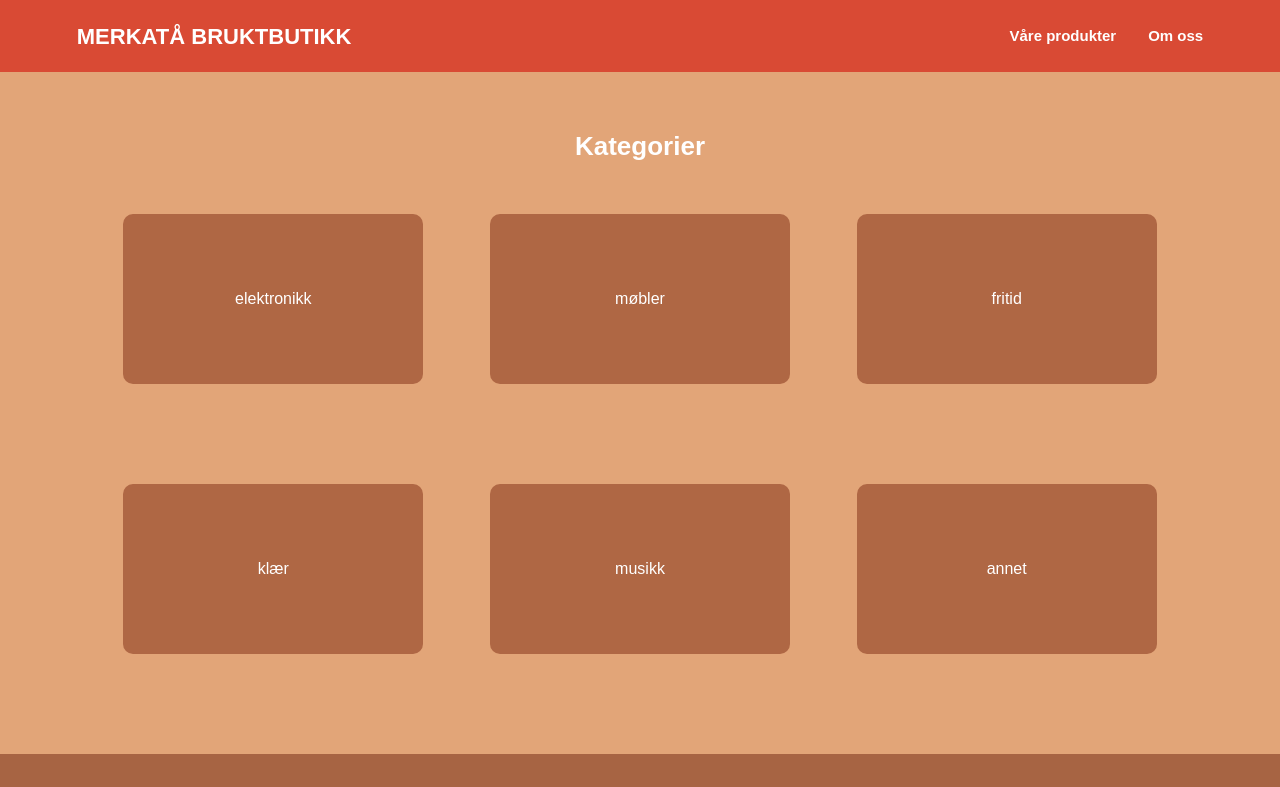
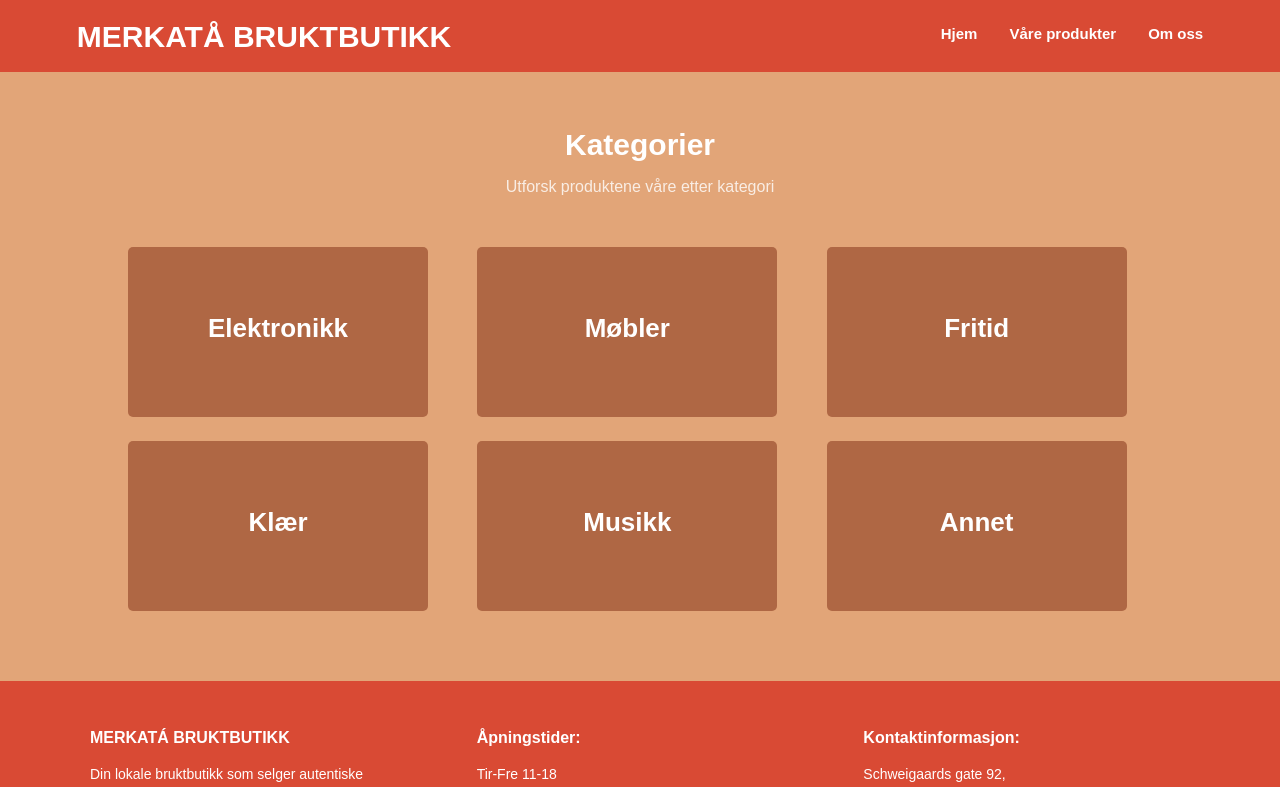
Before and after one commit to JosefBurkan/Merkata_Brukt_Butikk, a Next.js app: page /categories in a window 1280 px wide. Shown: the top 787 px of the page. Built offline with nearby package versions, Linux system fonts and the light colour scheme.

Commit message:
Modified Navbar, cards and fixed products rendering page

```diff
--- a/app/categories/page.tsx
+++ b/app/categories/page.tsx
@@ -1,28 +1,63 @@
-"use client"
+import Link from "next/link";
 
-import { useRouter } from 'next/navigation'
-
+const categories = [
+    {
+        name: "Elektronikk",
+        slug: "elektronikk",
+    },
+    {
+        name: "Møbler",
+        slug: "mobler",
+    },
+    {
+        name: "Fritid",
+        slug: "fritid",
+    },
+    {
+        name: "Klær",
+        slug: "klaer",
+    },
+    {
+        name: "Musikk",
+        slug: "musikk",
+    },
+    {
+        name: "Annet",
+        slug: "annet",
+    },
+];
 
 export default function Categories() {
-
-    const router = useRouter();
-
-    const dynamicRoute = (name) =>
-    {
-        router.push(`/products/${name}`)
-    }
-
     return (
         <main className="categories">
             <section className="news-section">
-                <h2 className="pb-10">Kategorier</h2>
-                <div className="product-list grid grid-cols-1 lg:grid-cols-3 gap-50 justify-items-center mx-auto">
-                    <button onClick={() => dynamicRoute("elektronikk")} className="category-card">elektronikk</button>
-                    <button onClick={() => dynamicRoute("mobler")} className="category-card">møbler</button>
-                    <button onClick={() => dynamicRoute("fritid")} className="category-card">fritid</button>
-                    <button onClick={() => dynamicRoute("klaer")} className="category-card">klær</button>
-                    <button onClick={() => dynamicRoute("musikk")} className="category-card">musikk</button>
-                    <button onClick={() => dynamicRoute("annet")} className="category-card">annet</button>
+
+                {/* Overskrift */}
+                <div className="mb-12 text-center">
+                    <h1 className="text-3xl font-bold">
+                        Kategorier
+                    </h1>
+
+                    <p className="mt-3 text-base opacity-80">
+                        Utforsk produktene våre etter kategori
+                    </p>
+                </div>
+
+                {/* Kategorier */}
+                <div className="mx-auto grid w-full max-w-5xl grid-cols-1 gap-6 sm:grid-cols-2 lg:grid-cols-3">
+
+                    {categories.map((category) => (
+                        <Link
+                            key={category.slug}
+                            href={`/products/${category.slug}`}
+                            className="category-card flex flex-col items-center justify-center px-6 text-center"
+                        >
+                            <h2 className="text-xl font-bold">
+                                {category.name}
+                            </h2>
+                        </Link>
+                    ))}
+
                 </div>
             </section>
         </main>
--- a/app/components/Navbar.tsx
+++ b/app/components/Navbar.tsx
@@ -3,6 +3,7 @@ import Link from "next/link";
 export default function Navbar() {
   return (
     <nav className="navbar">
+      <Link href="/">Hjem</Link>
       <Link href="/categories">Våre produkter</Link>
       <Link href="/about">Om oss</Link>
     </nav>
--- a/app/globals.css
+++ b/app/globals.css
@@ -14,7 +14,9 @@
   --hero-image: #965f43;
   --main: #e2a578;
   --card: #af6744;
-  --footer: #a76443;
+  --footer:#d94a34;
+
+
 }
 
 @theme inline {
@@ -77,7 +79,7 @@ a {
 }
 
 .logo {
-  font-size: 22px;
+  font-size: 30px;
   font-weight: 700;
 
   white-space: nowrap;
@@ -98,14 +100,24 @@ a {
 .navbar a {
   font-size: 15px;
   font-weight: 600;
-
-  transition: opacity 0.2s ease;
+  position: relative;
+  padding-bottom: 4px;
 }
 
-.navbar a:hover {
-  opacity: 0.7;
+.navbar a::after {
+  content: "";
+  position: absolute;
+  left: 0;
+  bottom: 0;
+  width: 0;
+  height: 2px;
+  background: currentColor;
+  transition: width 0.2s ease;
 }
 
+.navbar a:hover::after {
+  width: 100%;
+}
 
 /* =========================
    PAGE WRAPPER
@@ -232,7 +244,7 @@ a {
 }
 
 .product-card {
-  height: 275px;
+  height: 300px;
   width: 300px;
 
   background: var(--card);
@@ -252,7 +264,7 @@ a {
   width: 300px;
 
   background: var(--card);
-  border-radius: 10px;
+  border-radius: 5px;
   transition:
     transform 0.2s ease,
     box-shadow 0.2s ease;
--- a/app/products/[name]/page.tsx
+++ b/app/products/[name]/page.tsx
@@ -1,10 +1,21 @@
-import { createClient } from '@/supabase/server'
-import { cookies } from 'next/headers'
-import SearchBar from '@/app/components/SearchBar';
-import Filter from '@/app/components/Filter';
+import { createClient } from "@/supabase/server";
+import { cookies } from "next/headers";
+import SearchBar from "@/app/components/SearchBar";
+import Filter from "@/app/components/Filter";
 
-// params for når man går inn på siden (kategorien)
-// seachParams for når du søker på noe etter du er inne på siden (navn på produkt)
+// URL-navnet brukes som slug.
+// Verdien er det faktiske kategorinavnet som finnes i databasen.
+const categoryMap: Record<string, string> = {
+    elektronikk: "Elektronikk",
+    mobler: "Møbler",
+    fritid: "Fritid",
+    klaer: "Klær",
+    musikk: "Musikk",
+    annet: "Annet",
+};
+
+// params brukes når man går inn på kategorien.
+// searchParams brukes for søk og filtrering.
 export default async function Products({
     params,
     searchParams,
@@ -18,35 +29,70 @@ export default async function Products({
     }>;
 }) {
     const { name } = await params;
-    const { search, maxPrice, minPrice, sub_category } = await searchParams;
+
+    const {
+        search,
+        maxPrice,
+        minPrice,
+        sub_category,
+    } = await searchParams;
+
+    // Gjør f.eks. "elektronikk" om til "Elektronikk"
+    // og "mobler" om til "Møbler".
+    const category = categoryMap[name];
 
     const cookieStore = await cookies();
-    const supabase = await createClient(cookieStore);
+    const supabase = createClient(cookieStore);
+
+    // Hvis URL-en inneholder en kategori som ikke finnes
+    if (!category) {
+        return (
+            <main className="p-10 text-center">
+                <h1 className="text-3xl font-bold">
+                    Kategorien finnes ikke
+                </h1>
+            </main>
+        );
+    }
 
     let query = supabase
         .from("Product")
         .select("*")
-        .eq("category", name);
+        .eq("category", category);
 
-    // Søk
+    // Søk på produktnavn
     if (search) {
         query = query.ilike("name", `%${search}%`);
     }
 
     // Makspris
     if (maxPrice) {
-        query = query.lte("price", Number(maxPrice));
+        query = query.lte(
+            "price",
+            Number(maxPrice)
+        );
     }
 
+    // Minimumspris
     if (minPrice) {
-        query = query.lte("price", Number(maxPrice));
+        query = query.gte(
+            "price",
+            Number(minPrice)
+        );
     }
 
+    // Underkategori
     if (sub_category) {
-        query = query.eq("sub_category", sub_category);
+        query = query.eq(
+            "sub_category",
+            sub_category
+        );
     }
 
-    const { data: products, error } = await query;
+    const {
+        data: products,
+        error,
+    } = await query;
 
     if (error) {
         console.error(error);
@@ -54,42 +100,61 @@ export default async function Products({
 
     return (
         <main>
+            {/* Breadcrumb */}
             <p className="p-5 text-black">
-                Forside / Produkter / {name}
+                Forside / Produkter / {category}
             </p>
 
+            {/* Filter */}
             <div className="filter-container">
                 <div className="filter">
                     <Filter name={name} />
                 </div>
             </div>
 
-            <div className="flex items-center justify-center -mt-50">
+            {/* Søk */}
+            <div className="-mt-50 flex items-center justify-center">
                 <SearchBar className="text-center" />
             </div>
 
-            <h1 className="text-3xl font-bold text-center p-5">
-                {name}
+            {/* Kategori */}
+            <h1 className="p-5 text-center text-3xl font-bold">
+                {category}
             </h1>
 
-            <div className="product-list grid-cols-1 lg:grid-cols-3 justify-items-center mx-auto gap-50">
-                {products?.map((data) => (
-                    <div className="product-card" key={data.id}>
+            {/* Ingen produkter */}
+            {products?.length === 0 && (
+                <p className="mt-10 text-center text-black">
+                    Ingen produkter funnet i denne kategorien.
+                </p>
+            )}
 
-                        <img
-                            src={data.image_url}
-                            alt={data.name}
-                            className="h-[200px] w-full shrink-0 object-cover rounded-t-lg"
-                        />
+            {/* Produkter */}
+            <div className="product-list mx-auto grid-cols-1 justify-items-center gap-50 lg:grid-cols-3">
+                {products?.map((product) => (
+                    <div
+                        className="product-card"
+                        key={product.id}
+                    >
+                        {product.image_url ? (
+                            <img
+                                src={product.image_url}
+                                alt={product.name}
+                                className="h-[200px] w-full shrink-0 rounded-t-lg object-cover"
+                            />
+                        ) : (
+                            <div className="flex h-[200px] items-center justify-center">
+                                Ingen bilde
+                            </div>
+                        )}
 
-                        <p className="text-2xl font-bold text-center">
-                            {data.name}
+                        <p className="text-center text-2xl font-bold">
+                            {product.name}
                         </p>
 
-                        <p className="text-1xl font-bold text-center">
-                            {data.price},-
+                        <p className="text-center text-lg font-bold">
+                            {product.price},-
                         </p>
-
                     </div>
                 ))}
             </div>
```
Also changed, not shown: app/components/Carousel.tsx (+91 -69 lines).
